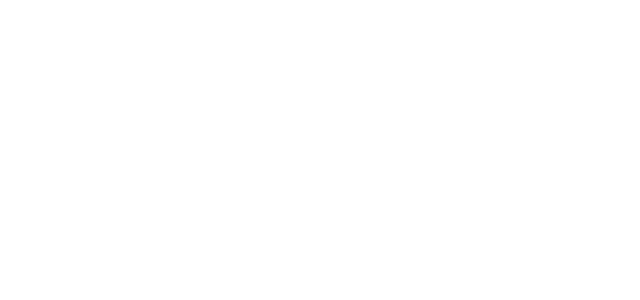
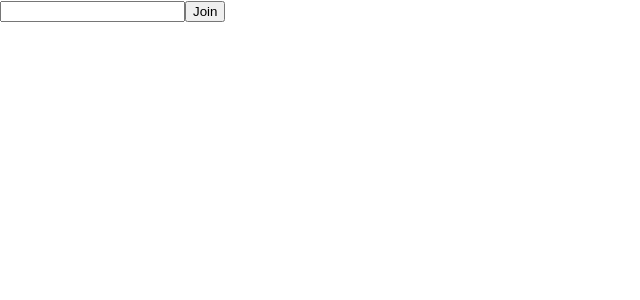
Before and after one commit to cscheffauer/chat-client, a React (Create React App) app: page / in a window 1280 px wide. Shown: the top 300 px of the page, without its empty margins (0-640 px from the left). Built offline with nearby package versions, Linux system fonts and the light colour scheme.

Commit message:
Added a chat and login component Started implemented simple form to login with a username edited Typescript Config

```diff
--- a/src/App.tsx
+++ b/src/App.tsx
@@ -1,12 +1,14 @@
-import React from 'react';
+import React, { useState } from 'react';
 import './App.css';
+import Chat from './components/chat/Chat.component';
+import Login from './components/login/Login.component';
 
 function App() {
-	return (
-		<div className='App'>
-			<header className='App-header'></header>
-		</div>
-	);
+	const [loggedin, setloggedin] = useState(false);
+	const loginUser = () => {
+		setloggedin(true);
+	};
+	return <div className='App'>{loggedin ? <Chat /> : <Login loginUser={loginUser} />}</div>;
 }
 
 export default App;
--- /dev/null
+++ b/src/components/chat/Chat.component.tsx
@@ -0,0 +1,9 @@
+import React from 'react';
+
+interface Props {}
+
+const Chat = (props: Props) => {
+	return <div></div>;
+};
+
+export default Chat;
--- /dev/null
+++ b/src/components/login/Login.component.tsx
@@ -0,0 +1,29 @@
+import React, { FormEvent, useState } from 'react';
+
+interface Props {
+	loginUser: (username: string) => void;
+}
+
+const Login = ({ loginUser }: Props) => {
+	const [username, setusername] = useState('');
+
+	const changeUsername = (event: FormEvent<HTMLInputElement>) => {
+		event.preventDefault();
+		setusername(event.currentTarget.value);
+	};
+
+	const handleSubmit = (event: FormEvent) => {
+		event.preventDefault();
+		if (username.length > 0) loginUser(username);
+	};
+	return (
+		<div className='login'>
+			<form onSubmit={handleSubmit}>
+				<input onChange={changeUsername}></input>
+				<button type='submit'>Join</button>
+			</form>
+		</div>
+	);
+};
+
+export default Login;
```
Also changed, not shown: tsconfig.json (+3 -8 lines).
